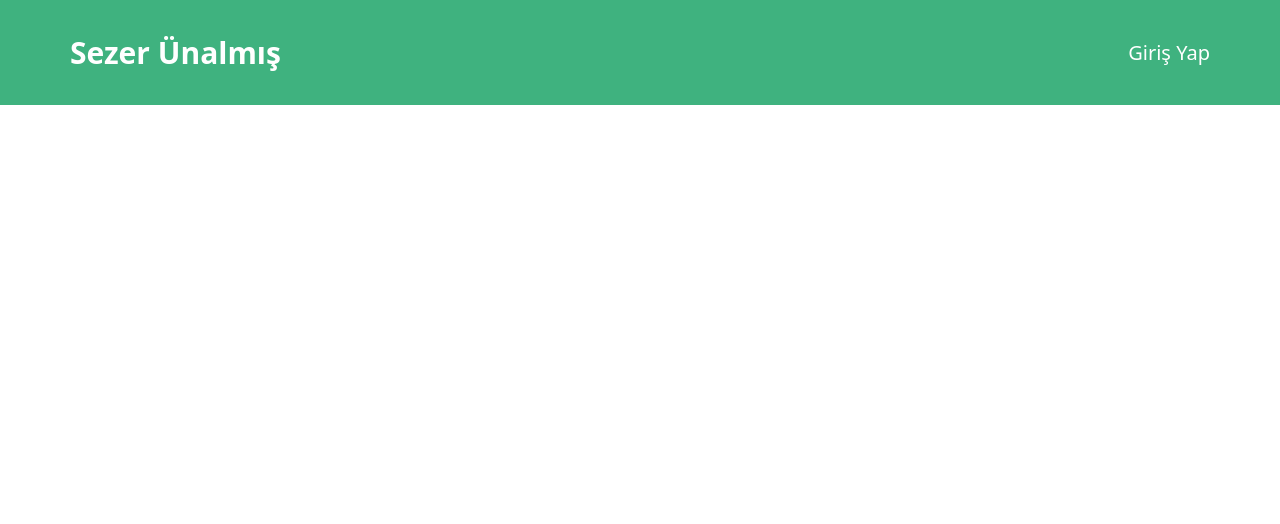
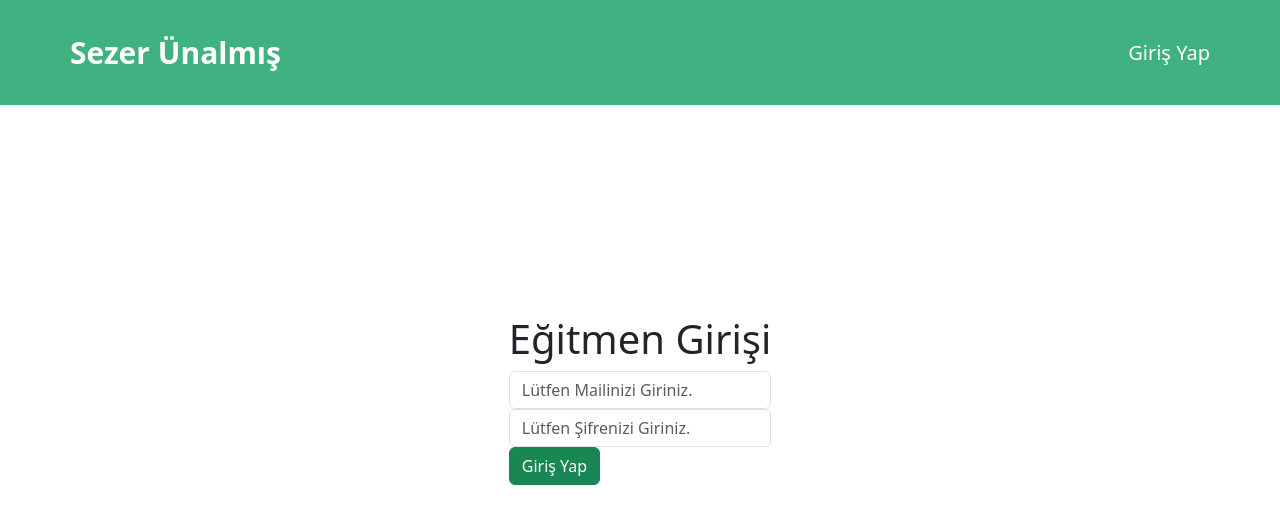
Before and after one commit to Sezer5/VueCourseProject, a Vue app: page /signin in a window 1280 px wide. Shown: the top 524 px of the page. Built offline with nearby package versions, Linux system fonts and the light colour scheme; what vue-toast-notification would draw is missing.

Commit message:
Sign-in componenti açılışı ve kısmi olarak css verilmesi

```diff
--- a/src/assets/main.css
+++ b/src/assets/main.css
@@ -45,3 +45,10 @@ header ul{
 header ul li{
     font-size: 20px;
 }
+
+.signinContainer{
+        height: 100vh;
+        display: flex;
+        justify-content: center;
+        align-items: center;
+    }
--- /dev/null
+++ b/src/components/user/SignIn.vue
@@ -0,0 +1,34 @@
+<template>
+    <div class="signinContainer">
+        <Form>
+            <h1>Eğitmen Girişi</h1>
+            <div class="form-group">
+                <Field name="email" v-slot="{field,errors,errorMessage}">
+                    <input type="email" class="form-control" placeholder="Lütfen Mailinizi Giriniz." v-bind="field" />
+                    <div class="input-alert" v-if="errors.length!==0">
+                        {{ errorMessage }}
+                    </div>
+                </Field>
+            </div>
+            <div class="form-group">
+                <Field name="password" v-slot="{field,errors,errorMessage}">
+                    <input type="password" class="form-control" placeholder="Lütfen Şifrenizi Giriniz." v-bind="field" />
+                    <div class="input-alert" v-if="errors.length!==0">
+                        {{ errorMessage }}
+                    </div>
+                </Field>
+            </div>
+            <button class="btn btn-success btn-block">Giriş Yap</button>
+        </Form>
+    </div>
+</template>
+
+<script setup>
+import {Field,Form} from 'vee-validate';
+import * as yup from 'yup';
+</script>
+
+<style scoped>
+
+
+</style>
--- a/src/router/index.js
+++ b/src/router/index.js
@@ -1,5 +1,6 @@
 import { createRouter, createWebHistory } from 'vue-router'
 import Home from '@/components/Home.vue'
+import SignIn from '@/components/user/SignIn.vue'
 const router = createRouter({
   history: createWebHistory(import.meta.env.BASE_URL),
   routes: [
@@ -8,6 +9,11 @@ const router = createRouter({
       name: 'home',
       component: Home,
     },
+    {
+      path: '/signin',
+      name: 'signin',
+      component: SignIn,
+    },
 
   ],
 })
```
